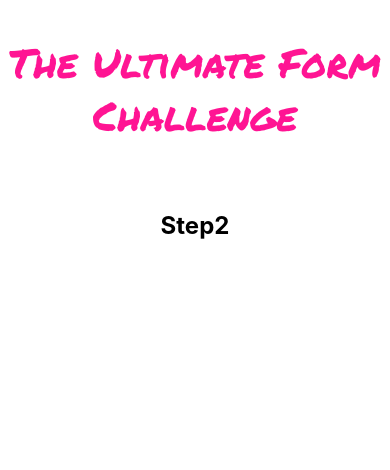
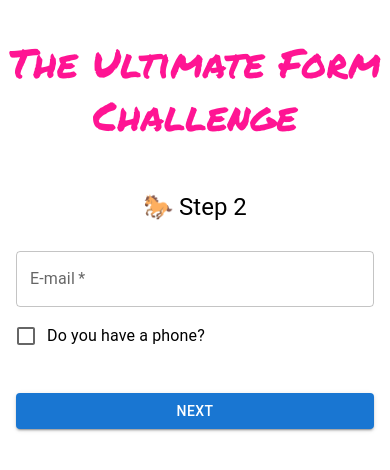
Before and after one commit to MikkyMeow/rhf-practice, a React (Create React App) app: page /step-2 in a window 390 px wide. Shown: the top 470 px of the page. Built offline with nearby package versions, Linux system fonts and the light colour scheme.

Commit message:
email + phone

```diff
--- a/src/components/Input/index.js
+++ b/src/components/Input/index.js
@@ -12,8 +12,8 @@ export const Input = ({ control, name, ...rest }) => {
           variant="outlined"
           margin="normal"
           fullWidth
+          {...field}
           {...rest}
-          {...field}
         />
       )}
     />
--- a/src/components/Step1/index.js
+++ b/src/components/Step1/index.js
@@ -48,6 +48,7 @@ export const Step1 = () => {
           control={control}
           label="First Name"
           name="firstName"
+          required
           error={!!errors.firstName}
           helperText={errors?.firstName?.message}
         />
@@ -55,10 +56,11 @@ export const Step1 = () => {
           control={control}
           label="Last Name"
           name="lastName"
+          required
           error={!!errors.lastName}
           helperText={errors?.lastName?.message}
         />
-        <Button>Submit</Button>
+        <Button>Next</Button>
       </Form>
     </MainContainer>
   );
--- a/src/components/Step2/index.js
+++ b/src/components/Step2/index.js
@@ -1,9 +1,88 @@
+import { Checkbox, FormControlLabel, Typography } from "@mui/material";
+import { Controller, useForm } from "react-hook-form";
+import { useNavigate } from "react-router-dom";
+import { Button } from "../Button";
+import { Form } from "../Form";
+import { Input } from "../Input";
 import { MainContainer } from "../MainContainer";
+import * as yup from "yup";
+import { yupResolver } from "@hookform/resolvers/yup";
+import { useData } from "../../context";
+import parsePhoneNumberFromString from "libphonenumber-js";
+
+const schema = yup.object().shape({
+  email: yup
+    .string()
+    .email("E-mail is not valid")
+    .required("E-mail is a required field"),
+});
+
+const normalizePhoneNumber = (value) => {
+  const phoneNumber = parsePhoneNumberFromString(value);
+  if (!phoneNumber) {
+    return value;
+  }
+  return phoneNumber.formatInternational();
+};
 
 export const Step2 = () => {
+  const navigate = useNavigate();
+  const { setValues, data } = useData();
+  const {
+    handleSubmit,
+    control,
+    formState: { errors },
+    watch,
+  } = useForm({
+    defaultValues: { email: data.email },
+    mode: "onBlur",
+    resolver: yupResolver(schema),
+  });
+  const hasPhone = watch("hasPhone");
+
+  const onSubmit = (data) => {
+    navigate("/step-3");
+    setValues(data);
+  };
+
   return (
     <MainContainer>
-      <h2>Step2</h2>
+      <Typography component="h2" variant="h5">
+        🐎 Step 2
+      </Typography>
+      <Form noValidate onSubmit={handleSubmit(onSubmit)}>
+        <Input
+          control={control}
+          type="email"
+          label="E-mail"
+          name="email"
+          required
+          error={!!errors.email}
+          helperText={errors?.email?.message}
+        />
+        <Controller
+          name="hasPhone"
+          control={control}
+          render={({ field }) => (
+            <FormControlLabel
+              control={<Checkbox {...field} />}
+              label="Do you have a phone?"
+            />
+          )}
+        />
+        {hasPhone && (
+          <Input
+            control={control}
+            type="tel"
+            label="Phone"
+            name="phone"
+            onChange={(e) => {
+              e.target.value = normalizePhoneNumber(e.target.value);
+            }}
+          />
+        )}
+        <Button>Next</Button>
+      </Form>
     </MainContainer>
   );
 };
```
